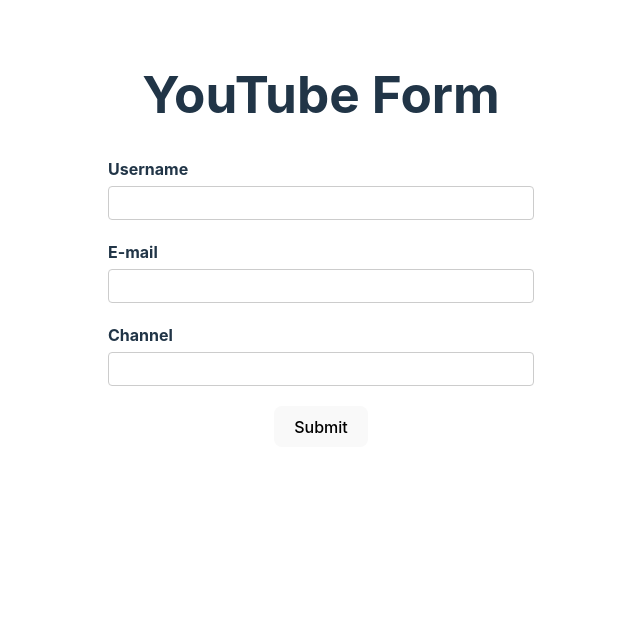
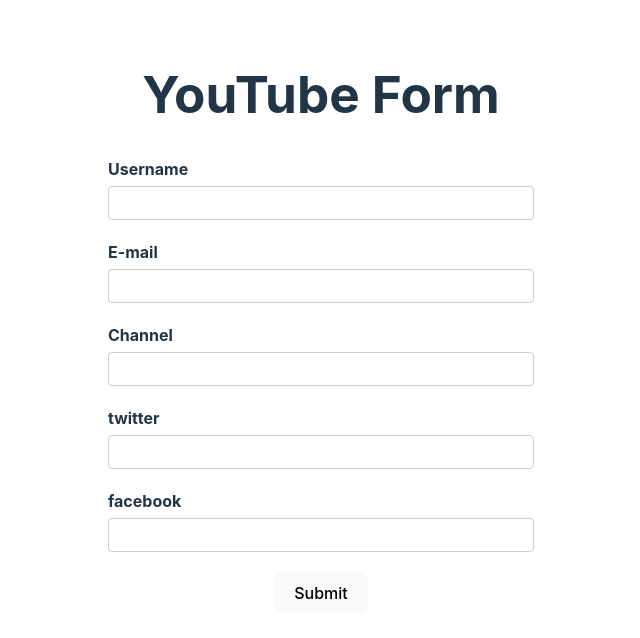
Before and after one commit to RelativeBinary/react-hook-form, a React (Vite) app: page / in a window 1280 px wide. Shown: the top 638 px of the page, without its empty margins (319-959 px from the left). Built offline with nearby package versions, Linux system fonts and the light colour scheme.

Commit message:
nested objects example

```diff
--- a/src/components/YouTubeForm.tsx
+++ b/src/components/YouTubeForm.tsx
@@ -6,15 +6,23 @@
   username: string;
   email: string;
   channel: string;
+  social: {
+    twitter: string;
+    facebook: string;
+  };
 };
 
 export const YouTubeForm = () => {
   const form = useForm<FormValues>({
     defaultValues: {
-      username: '',
-      email: '',
-      channel: '',
-    }
+      username: "",
+      email: "",
+      channel: "",
+      social: {
+        twitter: "",
+        facebook: "",
+      },
+    },
   });
   const { register, control, handleSubmit, formState } = form;
   const { errors } = formState;
@@ -76,10 +84,18 @@
             type="text"
             id="channel"
             {...register("channel", {
-              required: { value: true, message: "Username is required" },
+              required: { value: true, message: "CHannel is required" },
             })}
           />
           <p className="error">{errors.channel?.message}</p>
+        </div>
+        <div className="form-control">
+          <label htmlFor="twitter">twitter</label>
+          <input type="text" id="channel" {...register("social.twitter")} />
+        </div>
+        <div className="form-control">
+          <label htmlFor="facebook">facebook</label>
+          <input type="text" id="channel" {...register("social.facebook")} />
         </div>
         <button>Submit</button>
       </form>
```
